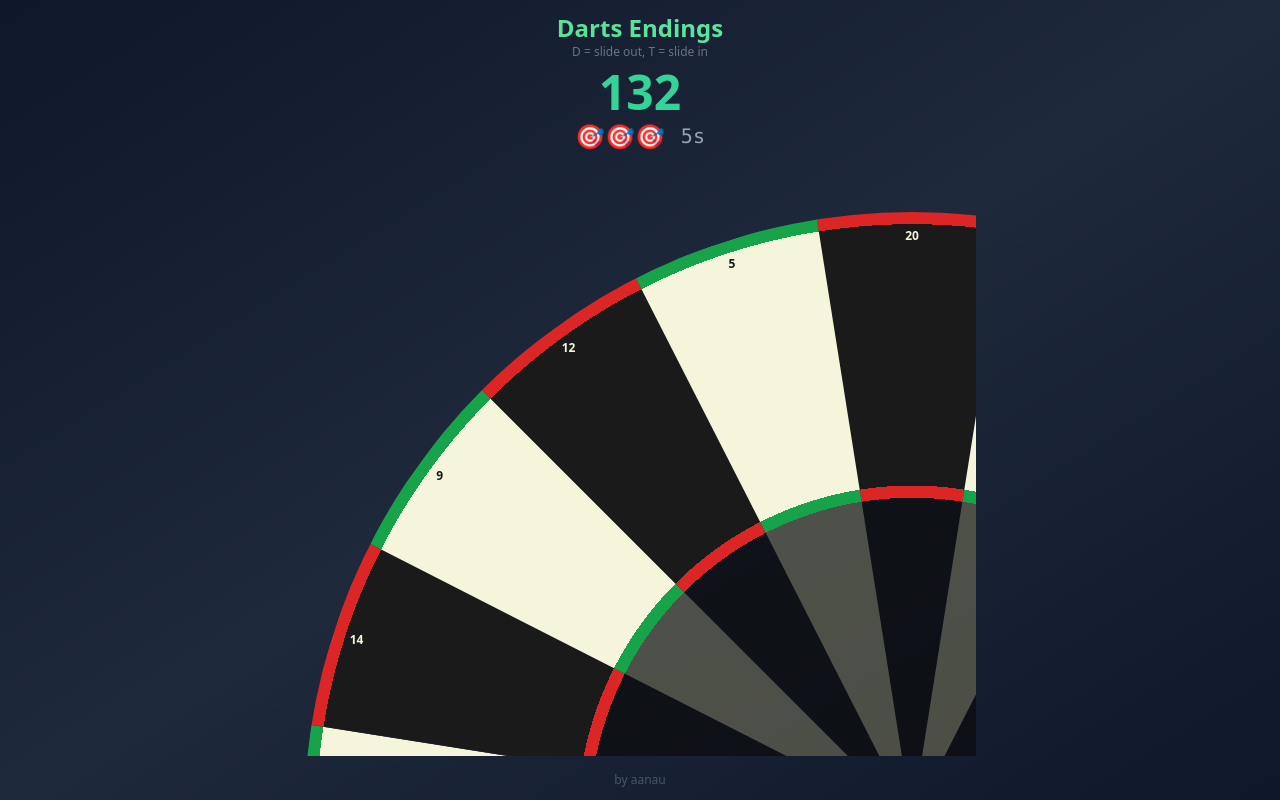
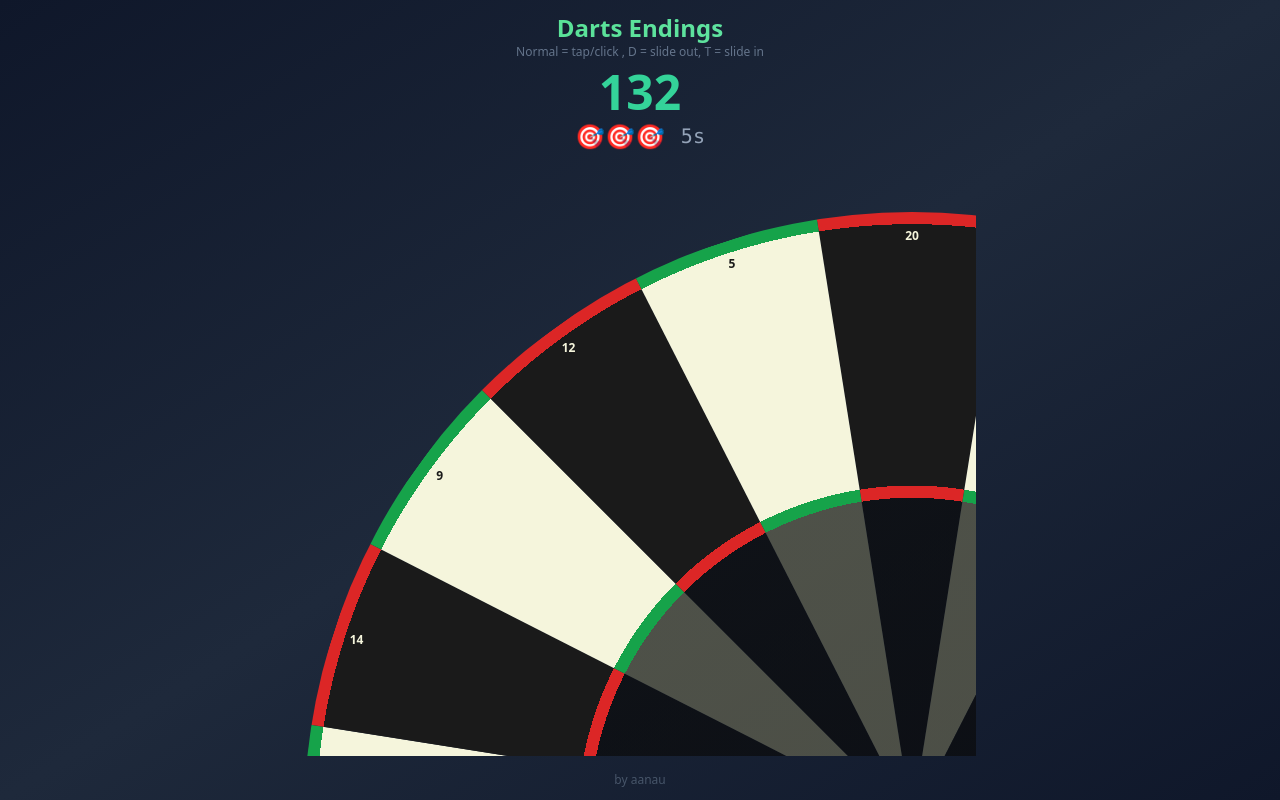
Before and after one commit to niemenmaa/darts, a website built with Vite: page index.html in a window 1280 px wide. Built offline with nearby package versions, Linux system fonts and the light colour scheme.

Commit message:
Add instructions

```diff
--- a/index.html
+++ b/index.html
@@ -13,7 +13,7 @@
       <h1 class="text-2xl font-bold bg-gradient-to-r from-primary-400 to-emerald-300 bg-clip-text text-transparent">
         Darts Endings
       </h1>
-      <p class="text-slate-500 text-xs">D = slide out, T = slide in</p>
+      <p class="text-slate-500 text-xs">Normal = tap/click , D = slide out, T = slide in</p>
     </header>
 
     <main id="app" class="max-w-2xl mx-auto flex-1 overflow-hidden">
```
